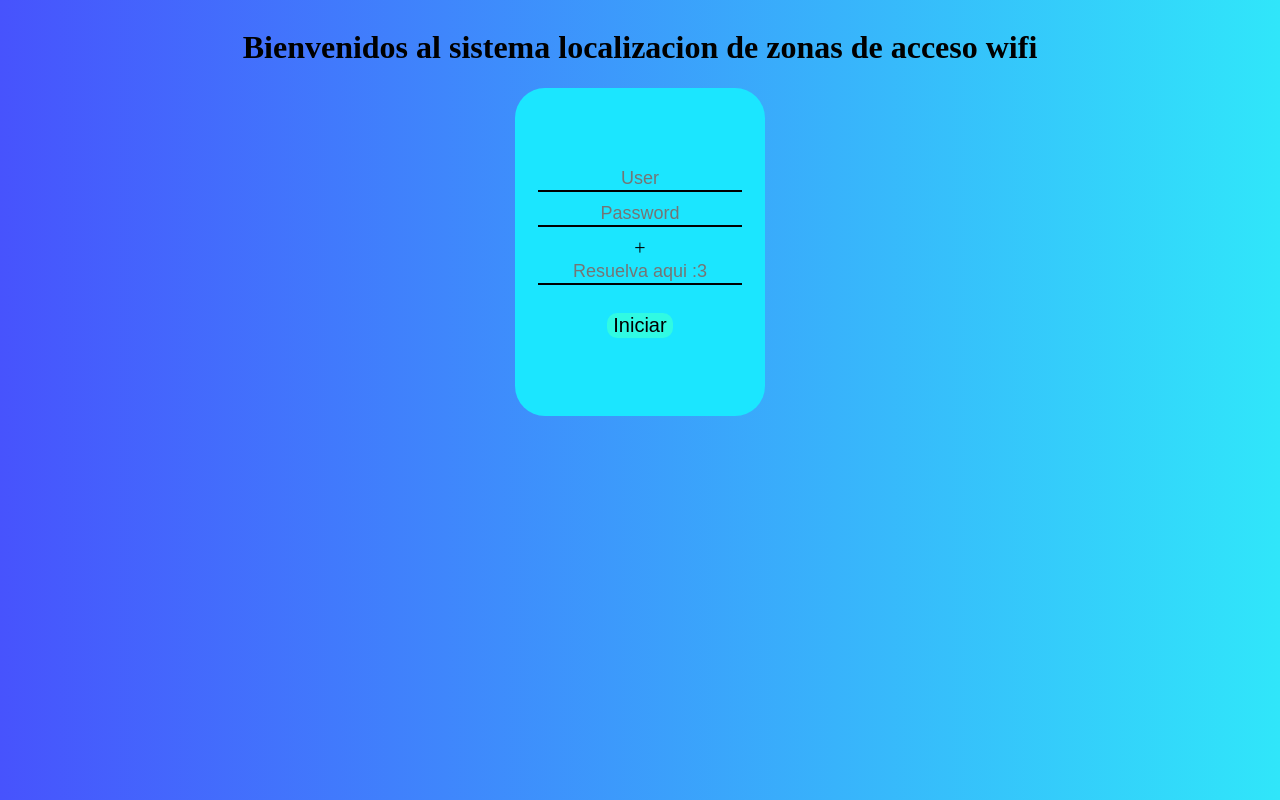
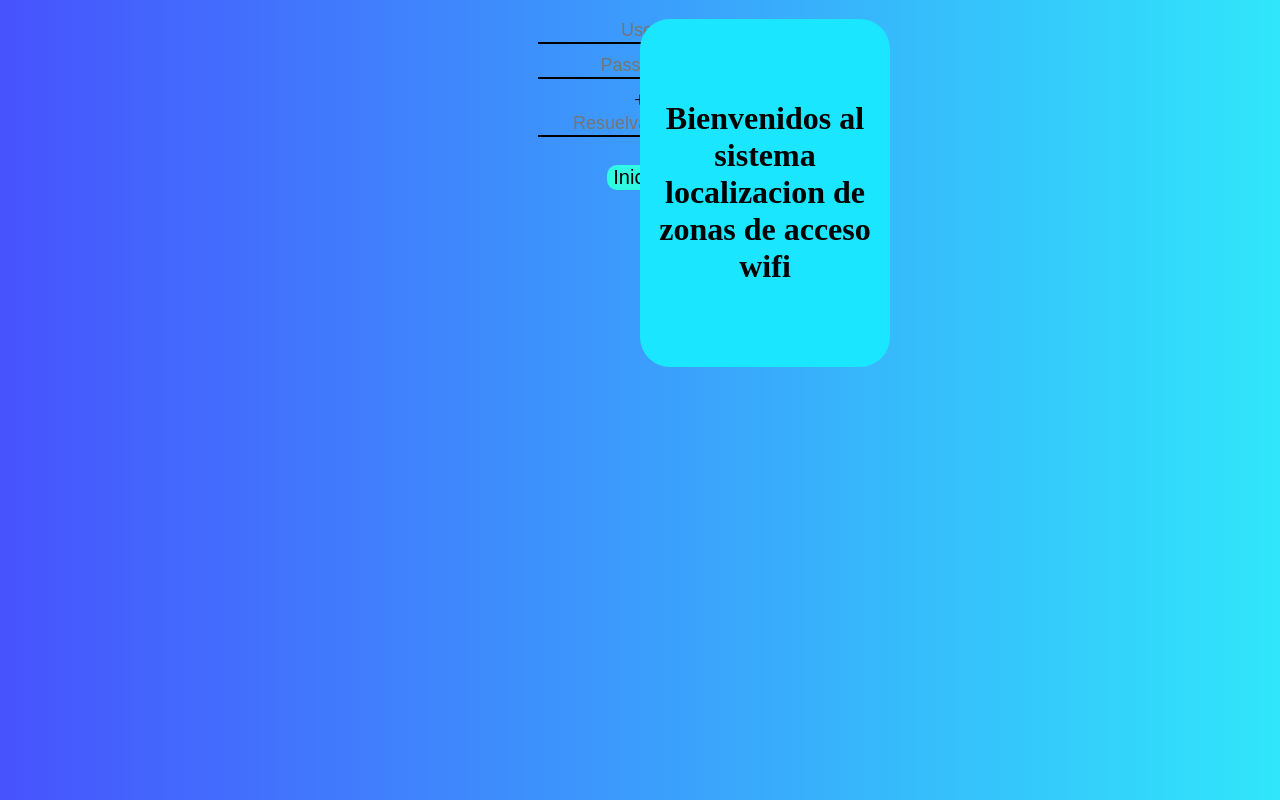
Before and after one commit to DanielBanquet11/ejercicio, a React (Vite) app: page / in a window 1280 px wide. Built offline with nearby package versions, Linux system fonts and the light colour scheme.

Commit message:
Update styles.css

```diff
--- a/src/styles.css
+++ b/src/styles.css
@@ -3,29 +3,34 @@
 }
 
 body{
-    text-align: center;
-    background-color: absolute;
-    background-repeat: repeat;
-    display: flex;
-    justify-content: center;
-    align-items: center;
 
+    /* display: flex; */
      background: -webkit-linear-gradient(to right,#4e5aff,#30e6fa);
      background: linear-gradient(to right,#4753fd,#30e6fa);
 }
-#f1{
+
+.div2{
     background: rgb(27 230 255);
     padding: 60px 0;
     border-radius: 30px;
     display: inline-block;
-    width: 250px
+    width: 250px;
+
+    position: absolute;
+    margin:0px auto;
 }
+  .menu2{
+    background: rgb(27 230 255);
+    padding: 60px 0;
+    border-radius: 30px;
+    display: inline-block;
+    width: 250px;
+    position: absolute;
+    margin:0px auto;
+  }
 
 
-    .div2 { grid-area: 2 / 2 / 3 / 5; }
-    .div3 { grid-area:2 / 2 / 3 / 5;
 
-    }
 
    button:hover{
     color: white;
@@ -57,7 +62,7 @@ input:focus{
 
    #m{
     font-size: 20px;
-
+    color: red;
 
    }
    .captcha{
@@ -67,3 +72,12 @@ input:focus{
 h1{
  color: black;
 }
+
+  .parent{
+
+    text-align: center;
+}
+
+ #root{
+    margin:0px auto;
+}
```
